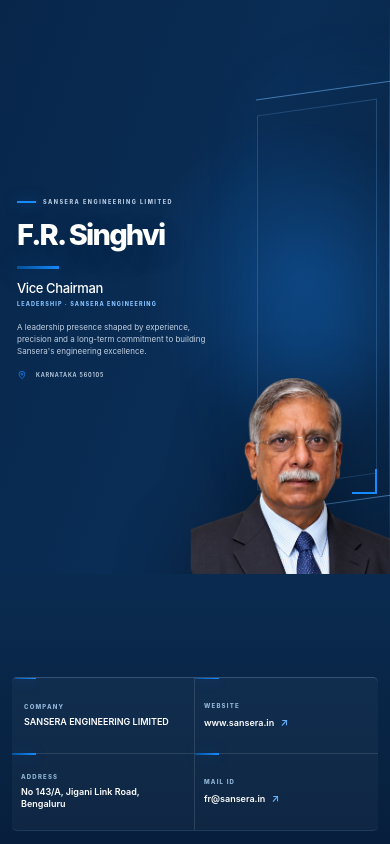
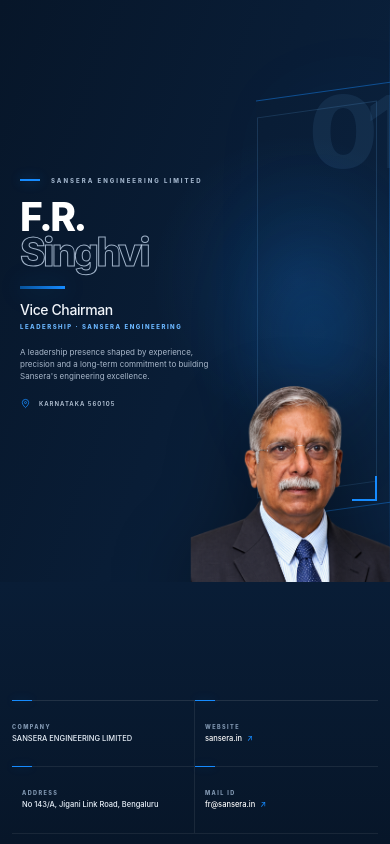
Before and after one commit to monish077/FR, a plain HTML site: page index.html in a window 390 px wide. Drawn offline with Linux system fonts and the light colour scheme.

Commit message:
first commit

```diff
--- a/index.html
+++ b/index.html
@@ -4,30 +4,28 @@
 <head>
   <meta charset="UTF-8" />
   <meta name="viewport" content="width=device-width, initial-scale=1.0" />
-  <meta name="theme-color" content="#08264A" />
+  <meta name="theme-color" content="#071629" />
 
   <title>F.R. Singhvi | Sansera Engineering</title>
 
   <style>
     /* ==========================================================
        SANSERA — F.R. SINGHVI
-       DEEP NAVY BLUE EXECUTIVE PROFILE
+       DEEP BLUE EXECUTIVE PROFILE
     ========================================================== */
 
     :root {
-      --navy: #08264A;
-      --navy-dark: #061C37;
-      --navy-light: #0C315B;
-      --navy-panel: #0A2B50;
-
+      --navy: #071629;
+      --navy-2: #091d36;
+      --navy-3: #0d2745;
       --blue: #07529A;
       --blue-light: #168BFF;
-      --blue-soft: #72B9FF;
+      --blue-soft: #6bb7ff;
 
-      --white: #FFFFFF;
-      --text: #F1F6FC;
-      --muted: #B5C6D9;
-      --line: rgba(255,255,255,.16);
+      --white: #ffffff;
+      --text: #edf4fc;
+      --muted: #a6b5c8;
+      --line: rgba(255,255,255,.12);
     }
 
     * {
@@ -54,7 +52,7 @@
         Arial,
         sans-serif;
 
-      background: var(--navy-dark);
+      background: var(--navy);
       color: var(--white);
 
       -webkit-font-smoothing: antialiased;
@@ -79,18 +77,16 @@
       width: 100%;
       height: 100svh;
       min-height: 0;
-
       display: flex;
       flex-direction: column;
-
       overflow: hidden;
 
       background:
         linear-gradient(
           125deg,
-          #08264A 0%,
-          #092B52 48%,
-          #061D39 100%
+          #071629 0%,
+          #091d36 48%,
+          #0b213b 100%
         );
     }
 
@@ -100,9 +96,8 @@
 
     .hero {
       position: relative;
-
       width: 100%;
-      height: 70%;
+      height: 72%;
       min-height: 0;
 
       display: grid;
@@ -112,25 +107,23 @@
 
       background:
         radial-gradient(
-          ellipse at 77% 48%,
-          rgba(22,139,255,.19),
-          transparent 37%
+          circle at 76% 48%,
+          rgba(22,139,255,.13),
+          transparent 34%
         ),
         linear-gradient(
           110deg,
-          #08264A 0%,
-          #0A2D55 52%,
-          #092342 100%
+          #071629 0%,
+          #091d36 52%,
+          #0b2340 100%
         );
     }
 
     .hero::after {
       content: "";
-
       position: absolute;
       right: 0;
       top: 0;
-
       width: 1px;
       height: 100%;
 
@@ -138,7 +131,7 @@
         linear-gradient(
           to bottom,
           transparent,
-          rgba(114,185,255,.5),
+          rgba(22,139,255,.38),
           transparent
         );
 
@@ -158,78 +151,73 @@
 
       padding:
         40px
-        clamp(35px, 6vw, 100px)
+        clamp(45px, 7vw, 115px)
         50px
         clamp(35px, 7vw, 115px);
     }
 
     .hero-copy {
       width: 100%;
-      max-width: 720px;
+      max-width: 650px;
     }
 
     .eyebrow {
       display: flex;
       align-items: center;
+      gap: 11px;
+      margin-bottom: 22px;
 
-      gap: 11px;
-      margin-bottom: 24px;
-
-      color: #B8CCE2;
-
-      font-size: 10px;
+      color: #9fb2c9;
+      font-size: 9px;
       font-weight: 800;
-
-      letter-spacing: 3px;
+      letter-spacing: 3.2px;
       text-transform: uppercase;
     }
 
     .eyebrow-line {
-      width: 36px;
+      width: 34px;
       height: 2px;
-
       background: var(--blue-light);
-
-      box-shadow:
-        0 0 14px rgba(22,139,255,.5);
+      box-shadow: 0 0 12px rgba(22,139,255,.45);
     }
 
     /* ==========================================================
-       NAME — SINGLE LINE
+       NAME
     ========================================================== */
 
     .name {
-      color: #FFFFFF;
+      position: relative;
+      color: #ffffff;
 
-      font-size:
-        clamp(42px, 5.4vw, 78px);
+      font-size: clamp(52px, 7vw, 100px);
+      font-weight: 800;
+      letter-spacing: -5px;
+      line-height: .88;
+      max-width: 650px;
+    }
 
-      font-weight: 800;
+    .name span {
+      display: block;
+    }
 
-      letter-spacing: -3.5px;
-      line-height: 1.05;
-
-      white-space: nowrap;
-
-      text-shadow:
-        0 8px 35px rgba(0,0,0,.18);
+    .name .surname {
+      color: transparent;
+      -webkit-text-stroke: 1px rgba(211,230,251,.75);
     }
 
     .name-accent {
-      width: 82px;
+      width: 78px;
       height: 5px;
-
       margin-top: 25px;
 
       background:
         linear-gradient(
           90deg,
-          #07529A,
-          #168BFF
+          var(--blue),
+          var(--blue-light)
         );
 
-      box-shadow:
-        0 0 25px rgba(22,139,255,.4);
+      box-shadow: 0 0 24px rgba(22,139,255,.35);
     }
 
     /* ==========================================================
@@ -237,26 +225,21 @@
     ========================================================== */
 
     .designation {
-      margin-top: 19px;
+      margin-top: 18px;
+      color: #f1f5fa;
 
-      color: #FFFFFF;
-
-      font-size:
-        clamp(19px, 2vw, 26px);
-
+      font-size: clamp(18px, 2vw, 25px);
       font-weight: 500;
       letter-spacing: -.4px;
     }
 
     .company {
-      margin-top: 9px;
+      margin-top: 7px;
+      color: var(--blue-soft);
 
-      color: #82C2FF;
-
-      font-size: 11px;
+      font-size: 10px;
       font-weight: 800;
-
-      letter-spacing: 2.5px;
+      letter-spacing: 2.4px;
       text-transform: uppercase;
     }
 
@@ -265,17 +248,14 @@
     ========================================================== */
 
     .leadership-copy {
-      max-width: 520px;
+      max-width: 510px;
+      margin-top: 25px;
 
-      margin-top: 27px;
+      color: #a8b7ca;
 
-      color: #C0D0E2;
-
-      font-size:
-        clamp(13px, 1.1vw, 15px);
-
+      font-size: clamp(12px, 1.1vw, 15px);
       font-weight: 400;
-      line-height: 1.75;
+      line-height: 1.7;
     }
 
     /* ==========================================================
@@ -285,28 +265,24 @@
     .location {
       display: flex;
       align-items: center;
+      gap: 8px;
+      margin-top: 24px;
 
-      gap: 9px;
-      margin-top: 25px;
-
-      color: #C8D8E9;
-
-      font-size: 11px;
+      color: #b8c7d9;
+      font-size: 10px;
       font-weight: 600;
-
-      letter-spacing: 1.5px;
+      letter-spacing: 1.4px;
       text-transform: uppercase;
     }
 
     .location-icon {
-      width: 16px;
-      height: 16px;
-
+      width: 15px;
+      height: 15px;
       color: var(--blue-light);
     }
 
     /* ==========================================================
-       RIGHT PORTRAIT
+       RIGHT PORTRAIT AREA
     ========================================================== */
 
     .hero-right {
@@ -323,8 +299,8 @@
     .portrait-stage {
       position: relative;
 
-      width: min(40vw, 570px);
-      height: min(40vw, 570px);
+      width: min(38vw, 530px);
+      height: min(38vw, 530px);
 
       display: flex;
       align-items: flex-end;
@@ -332,12 +308,11 @@
     }
 
     /* ==========================================================
-       BLUE ARCHITECTURAL FRAME
+       ARCHITECTURAL BLUE FRAME
     ========================================================== */
 
     .portrait-stage::before {
       content: "";
-
       position: absolute;
 
       width: 76%;
@@ -346,20 +321,19 @@
       right: 4%;
       bottom: 2%;
 
-      border: 1px solid rgba(114,185,255,.55);
+      border: 1px solid rgba(22,139,255,.45);
       border-left: 0;
 
       transform: skewY(-8deg);
 
       box-shadow:
-        18px 0 80px rgba(22,139,255,.08);
+        18px 0 80px rgba(22,139,255,.04);
 
       z-index: 0;
     }
 
     .portrait-stage::after {
       content: "";
-
       position: absolute;
 
       width: 68%;
@@ -368,8 +342,7 @@
       right: 11%;
       bottom: 7%;
 
-      border: 1px solid rgba(114,185,255,.22);
-
+      border: 1px solid rgba(107,183,255,.16);
       transform: skewY(-8deg);
 
       z-index: 0;
@@ -382,37 +355,37 @@
     .portrait-glow {
       position: absolute;
 
-      width: 76%;
-      height: 76%;
+      width: 70%;
+      height: 70%;
 
-      right: 5%;
-      bottom: 5%;
+      right: 8%;
+      bottom: 8%;
 
       border-radius: 50%;
 
       background:
         radial-gradient(
           circle,
-          rgba(22,139,255,.24) 0%,
-          rgba(22,139,255,.09) 38%,
-          transparent 72%
+          rgba(22,139,255,.20) 0%,
+          rgba(22,139,255,.06) 35%,
+          transparent 70%
         );
 
-      filter: blur(38px);
-
+      filter: blur(35px);
       z-index: 0;
     }
 
     /* ==========================================================
-       TRANSPARENT IMAGE
+       TRANSPARENT PORTRAIT
+       FR.png has no background
     ========================================================== */
 
     .portrait {
       position: relative;
       z-index: 3;
 
-      width: min(38vw, 510px);
-      height: min(38vw, 510px);
+      width: min(34vw, 470px);
+      height: min(34vw, 470px);
 
       object-fit: contain;
       object-position: center bottom;
@@ -420,25 +393,39 @@
       background: transparent;
 
       filter:
-        drop-shadow(
-          0 28px 38px rgba(0,0,0,.4)
-        );
+        drop-shadow(0 30px 40px rgba(0,0,0,.48));
 
       transform: translateX(-2%);
     }
 
     /* ==========================================================
-       CORNER DETAIL
+       BACKGROUND NUMBER
     ========================================================== */
+
+    .portrait-number {
+      position: absolute;
+      z-index: 1;
+
+      right: 5%;
+      top: 8%;
+
+      color: rgba(107,183,255,.09);
+
+      font-size: clamp(110px, 15vw, 230px);
+      font-weight: 800;
+      line-height: 1;
+      letter-spacing: -12px;
+
+      user-select: none;
+    }
 
     .corner-mark {
       position: absolute;
-
       right: 10%;
       bottom: 7%;
 
-      width: 45px;
-      height: 45px;
+      width: 42px;
+      height: 42px;
 
       border-right: 2px solid var(--blue-light);
       border-bottom: 2px solid var(--blue-light);
@@ -454,13 +441,13 @@
       position: relative;
 
       width: 100%;
-      height: 30%;
+      height: 28%;
       min-height: 0;
 
       padding:
         0
         clamp(30px, 7vw, 115px)
-        34px;
+        24px;
 
       display: flex;
       align-items: flex-end;
@@ -468,135 +455,89 @@
       background:
         linear-gradient(
           180deg,
-          #0A2B50 0%,
-          #071F3C 100%
+          #091d36 0%,
+          #071629 100%
         );
     }
-
-    /* ==========================================================
-       INFORMATION GRID
-    ========================================================== */
 
     .information-grid {
       width: 100%;
 
       display: grid;
+      grid-template-columns: repeat(4, minmax(0, 1fr));
 
-      grid-template-columns:
-        repeat(4, minmax(0, 1fr));
-
-      background:
-        rgba(255,255,255,.035);
-
-      border-top:
-        1px solid rgba(160,205,255,.23);
-
-      border-bottom:
-        1px solid rgba(160,205,255,.12);
-
-      border-radius: 5px;
-
-      overflow: hidden;
+      border-top: 1px solid rgba(255,255,255,.13);
+      border-bottom: 1px solid rgba(255,255,255,.07);
     }
 
     .information-item {
       position: relative;
 
-      min-height: 125px;
-
-      padding:
-        25px
-        25px
-        24px;
+      min-height: 100px;
+      padding: 21px 28px 20px 0;
 
       display: flex;
       flex-direction: column;
       justify-content: center;
 
-      border-right:
-        1px solid rgba(255,255,255,.12);
+      border-right: 1px solid rgba(255,255,255,.09);
     }
 
     .information-item:first-child {
-      padding-left: 30px;
+      padding-left: 0;
     }
 
     .information-item:last-child {
       border-right: 0;
+      padding-right: 0;
     }
 
     .information-item::before {
       content: "";
-
       position: absolute;
 
       left: 0;
       top: -1px;
 
-      width: 42px;
-      height: 3px;
+      width: 30px;
+      height: 2px;
 
-      background:
-        linear-gradient(
-          90deg,
-          #07529A,
-          #168BFF
-        );
-
-      box-shadow:
-        0 0 15px rgba(22,139,255,.3);
+      background: var(--blue-light);
+      box-shadow: 0 0 10px rgba(22,139,255,.3);
     }
 
-    /* ==========================================================
-       INFORMATION LABEL
-    ========================================================== */
+    .information-label {
+      margin-bottom: 8px;
 
-    .information-label {
-      display: block;
-
-      margin-bottom: 11px;
-
-      color: #91B5D8;
-
-      font-size: 10px;
+      color: #8298b2;
+      font-size: 8px;
       font-weight: 800;
-
-      letter-spacing: 2.1px;
+      letter-spacing: 2px;
       text-transform: uppercase;
     }
 
-    /* ==========================================================
-       INFORMATION VALUE
-    ========================================================== */
+    .information-value {
+      color: #e9f1fa;
 
-    .information-value {
-      color: #FFFFFF;
-
-      font-size:
-        clamp(13px, 1.15vw, 16px);
-
-      font-weight: 600;
-
-      line-height: 1.6;
+      font-size: clamp(10px, 1vw, 13px);
+      font-weight: 500;
+      line-height: 1.5;
 
       overflow-wrap: anywhere;
     }
 
     .information-value a {
-      color: #FFFFFF;
-
-      transition:
-        color 180ms ease;
+      color: #ffffff;
+      transition: color 180ms ease;
     }
 
     .information-value a:hover {
-      color: #82C2FF;
+      color: var(--blue-soft);
     }
 
     .arrow {
-      color: #65B3FF;
-      margin-left: 4px;
-      font-size: 15px;
+      color: var(--blue-light);
+      margin-left: 3px;
     }
 
     /* ==========================================================
@@ -607,13 +548,12 @@
       position: absolute;
 
       right: clamp(30px, 7vw, 115px);
-      bottom: 8px;
+      bottom: 5px;
 
-      color: #829CB8;
+      color: #60758e;
 
-      font-size: 8px;
+      font-size: 7px;
       font-weight: 800;
-
       letter-spacing: 2.5px;
       text-transform: uppercase;
     }
@@ -624,17 +564,17 @@
 
     @media (max-width: 900px) {
       .hero {
-        height: 69%;
-        grid-template-columns: 53% 47%;
+        height: 70%;
+        grid-template-columns: 52% 48%;
       }
 
       .hero-left {
-        padding: 30px 20px 35px;
+        padding: 30px 25px 35px;
       }
 
       .name {
-        font-size: clamp(40px, 5.2vw, 55px);
-        letter-spacing: -2.5px;
+        font-size: 58px;
+        letter-spacing: -3px;
       }
 
       .leadership-copy {
@@ -642,31 +582,23 @@
       }
 
       .portrait-stage {
-        width: 42vw;
-        height: 42vw;
+        width: 38vw;
+        height: 38vw;
       }
 
       .portrait {
-        width: 40vw;
-        height: 40vw;
+        width: 36vw;
+        height: 36vw;
       }
 
       .information-section {
-        height: 31%;
-        padding: 0 22px 25px;
+        height: 30%;
+        padding: 0 25px 18px;
       }
 
       .information-item {
-        min-height: 110px;
-        padding: 18px 15px;
-      }
-
-      .information-item:first-child {
-        padding-left: 20px;
-      }
-
-      .information-value {
-        font-size: 12px;
+        padding-left: 15px;
+        padding-right: 15px;
       }
     }
 
@@ -676,64 +608,64 @@
 
     @media (max-width: 600px) {
       .hero {
-        height: 68%;
+        height: 69%;
         grid-template-columns: 58% 42%;
       }
 
       .hero-left {
-        padding: 25px 8px 20px 17px;
+        padding: 28px 12px 25px 20px;
+        align-items: center;
       }
 
       .eyebrow {
-        gap: 7px;
         margin-bottom: 15px;
-        font-size: 5.5px;
-        letter-spacing: 1.5px;
+        font-size: 6px;
+        letter-spacing: 2px;
       }
 
       .eyebrow-line {
-        width: 19px;
+        width: 20px;
       }
 
       .name {
-        font-size: clamp(29px, 7.4vw, 42px);
-        letter-spacing: -1.8px;
-        white-space: nowrap;
+        font-size: 39px;
+        letter-spacing: -2.5px;
+        line-height: .9;
       }
 
       .name-accent {
-        width: 42px;
+        width: 45px;
         height: 3px;
-        margin-top: 15px;
+        margin-top: 17px;
       }
 
       .designation {
-        margin-top: 11px;
-        font-size: 13px;
+        margin-top: 12px;
+        font-size: 14px;
       }
 
       .company {
         margin-top: 5px;
-        font-size: 5.5px;
-        letter-spacing: 1.1px;
+        font-size: 6px;
+        letter-spacing: 1.5px;
       }
 
       .leadership-copy {
-        margin-top: 14px;
-        max-width: 220px;
+        margin-top: 16px;
+        max-width: 230px;
         font-size: 8px;
-        line-height: 1.5;
+        line-height: 1.55;
       }
 
       .location {
-        margin-top: 13px;
-        font-size: 5.5px;
-        letter-spacing: .8px;
+        margin-top: 15px;
+        font-size: 6px;
+        letter-spacing: 1px;
       }
 
       .location-icon {
-        width: 10px;
-        height: 10px;
+        width: 11px;
+        height: 11px;
       }
 
       .portrait-stage {
@@ -751,6 +683,12 @@
         transform:
           translateX(-5%)
           translateY(1%);
+      }
+
+      .portrait-number {
+        right: -8%;
+        top: 14%;
+        font-size: 100px;
       }
 
       .portrait-stage::before {
@@ -775,54 +713,50 @@
       }
 
       .information-section {
-        height: 32%;
-        padding: 0 12px 13px;
+        height: 31%;
+        padding: 0 12px 10px;
       }
 
       .information-grid {
         grid-template-columns: repeat(2, minmax(0, 1fr));
+        border-top: 1px solid rgba(255,255,255,.1);
       }
 
       .information-item {
-        min-height: 76px;
-        padding: 11px 9px;
+        min-height: 66px;
+        padding: 10px 10px 9px;
 
-        border-right: 1px solid rgba(255,255,255,.12);
-        border-bottom: 1px solid rgba(255,255,255,.12);
+        border-right: 1px solid rgba(255,255,255,.08);
+        border-bottom: 1px solid rgba(255,255,255,.08);
       }
 
-      .information-item:first-child {
-        padding-left: 12px;
-      }
-
-      .information-item:nth-child(2),
-      .information-item:nth-child(4) {
+      .information-item:nth-child(2) {
         border-right: 0;
       }
 
-      .information-item:nth-child(3),
+      .information-item:nth-child(3) {
+        border-bottom: 0;
+      }
+
       .information-item:nth-child(4) {
+        border-right: 0;
         border-bottom: 0;
       }
 
       .information-item::before {
-        width: 24px;
-        height: 2px;
+        width: 20px;
+        height: 1.5px;
       }
 
       .information-label {
-        margin-bottom: 6px;
-        font-size: 6px;
-        letter-spacing: 1.2px;
+        margin-bottom: 4px;
+        font-size: 5.5px;
+        letter-spacing: 1.4px;
       }
 
       .information-value {
-        font-size: 9px;
-        line-height: 1.4;
-      }
-
-      .arrow {
-        font-size: 10px;
+        font-size: 7.5px;
+        line-height: 1.35;
       }
 
       .footer-mark {
@@ -836,16 +770,16 @@
 
     @media (max-height: 720px) and (min-width: 601px) {
       .hero {
-        height: 68%;
+        height: 69%;
       }
 
       .hero-left {
-        padding-top: 20px;
-        padding-bottom: 25px;
+        padding-top: 25px;
+        padding-bottom: 30px;
       }
 
       .name {
-        font-size: clamp(42px, 5vw, 65px);
+        font-size: 72px;
       }
 
       .leadership-copy {
@@ -858,17 +792,17 @@
       }
 
       .portrait {
-        width: 32vw;
-        height: 32vw;
+        width: 31vw;
+        height: 31vw;
       }
 
       .information-section {
-        height: 32%;
-        padding-bottom: 24px;
+        height: 31%;
+        padding-bottom: 15px;
       }
 
       .information-item {
-        min-height: 105px;
+        min-height: 82px;
       }
     }
 
@@ -901,7 +835,8 @@
           </div>
 
           <h1 class="name">
-            F.R. Singhvi
+            <span>F.R.</span>
+            <span class="surname">Singhvi</span>
           </h1>
 
           <div class="name-accent"></div>
@@ -958,7 +893,11 @@
 
           <div class="portrait-glow"></div>
 
-          <!-- Transparent image -->
+          <div class="portrait-number">
+            01
+          </div>
+
+          <!-- Transparent image: no background -->
           <img
             src="FR.png"
             alt="F.R. Singhvi - Vice Chairman"
@@ -981,75 +920,49 @@
 
       <div class="information-grid">
 
-        <!-- COMPANY -->
         <div class="information-item">
-
-          <span class="information-label">
-            Company
-          </span>
-
+          <span class="information-label">Company</span>
           <div class="information-value">
             SANSERA ENGINEERING LIMITED
           </div>
-
         </div>
 
-        <!-- WEBSITE -->
         <div class="information-item">
-
-          <span class="information-label">
-            Website
-          </span>
-
+          <span class="information-label">Website</span>
           <div class="information-value">
-
             <a
               href="https://www.sansera.in"
               target="_blank"
               rel="noopener noreferrer"
             >
-              www.sansera.in
+              sansera.in
               <span class="arrow">↗</span>
             </a>
-
           </div>
-
         </div>
 
-        <!-- ADDRESS -->
         <div class="information-item">
-
-          <span class="information-label">
-            Address
-          </span>
-
+          <span class="information-label">Address</span>
           <div class="information-value">
             No 143/A, Jigani Link Road, Bengaluru
           </div>
-
         </div>
 
-        <!-- MAIL -->
         <div class="information-item">
-
-          <span class="information-label">
-            Mail ID
-          </span>
-
+          <span class="information-label">Mail ID</span>
           <div class="information-value">
-
             <a href="mailto:fr@sansera.in">
               fr@sansera.in
               <span class="arrow">↗</span>
             </a>
-
           </div>
-
         </div>
 
       </div>
 
-
+      <div class="footer-mark">
+        Leadership at Sansera
+      </div>
 
     </section>
 
```
